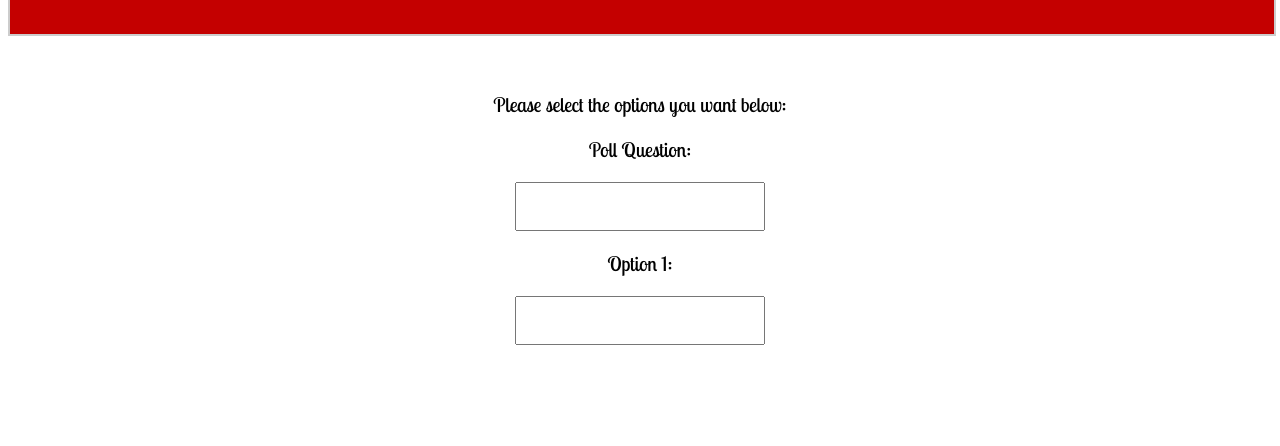
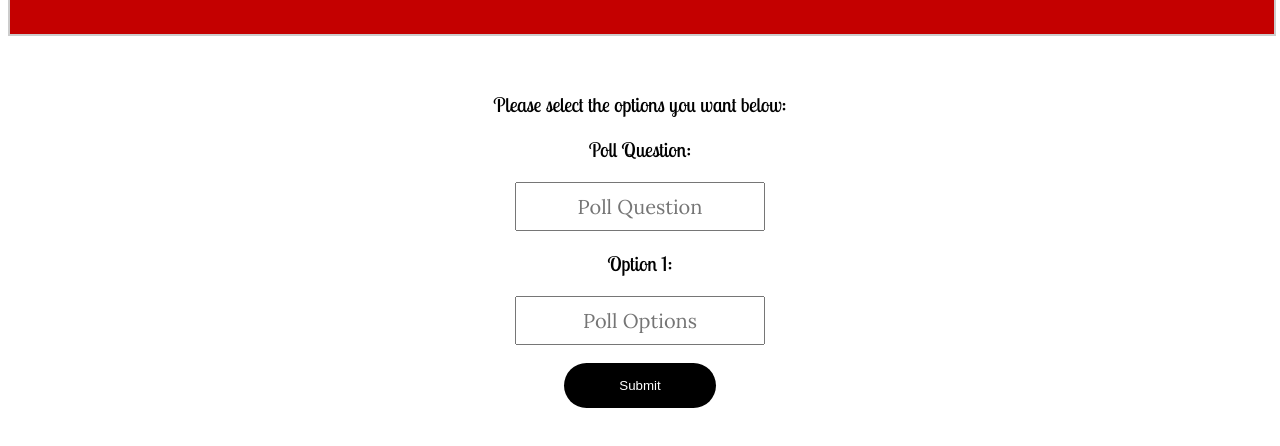
Before and after one commit to terminal-velocity/sherry-christmas-client, a plain HTML site: page admin.html in a window 1280 px wide. Shown: the part 100-546 px from the top of the page. Drawn offline with Linux system fonts and the light colour scheme.

Commit message:
added & styled button :D

```diff
--- a/admin.html
+++ b/admin.html
@@ -11,12 +11,12 @@
 		</div>
 		<br>
 		<br>
-		<div>
-			<p>Please select the options you want below:</p>
-			<p>Poll Question:</p>
-			<input type="text" class="poll-question" name="poll-question">
-			<p>Option 1:</p>
-			<input type="text" class="poll-options" name="poll-option">
-			</div>
+		<p>Please select the options you want below:</p>
+		<p>Poll Question:</p>
+		<input type="text" class="poll-question" name="poll-question" placeholder="Poll Question">
+		<p>Option 1:</p>
+		<input type="text" class="poll-options" name="poll-option" placeholder="Poll Options">
+		<br>
+		<button>Submit</button>
 	</body>
 </html>
--- a/styles.css
+++ b/styles.css
@@ -49,3 +49,17 @@ input {
 	background-color: #000;
 	color: #fff;
 }
+button {
+	margin: 0 auto ;
+	display: block;
+	font-family: 'Loro', sans-serif;
+	text-align: center;
+	width: 12%;
+	max-width: 300px;
+	padding-top: 15px;
+	padding-bottom: 15px;
+	background-color: #000;
+	color: #fff;
+	border: #C40000 2px;
+	border-radius: 25px;
+}
```
